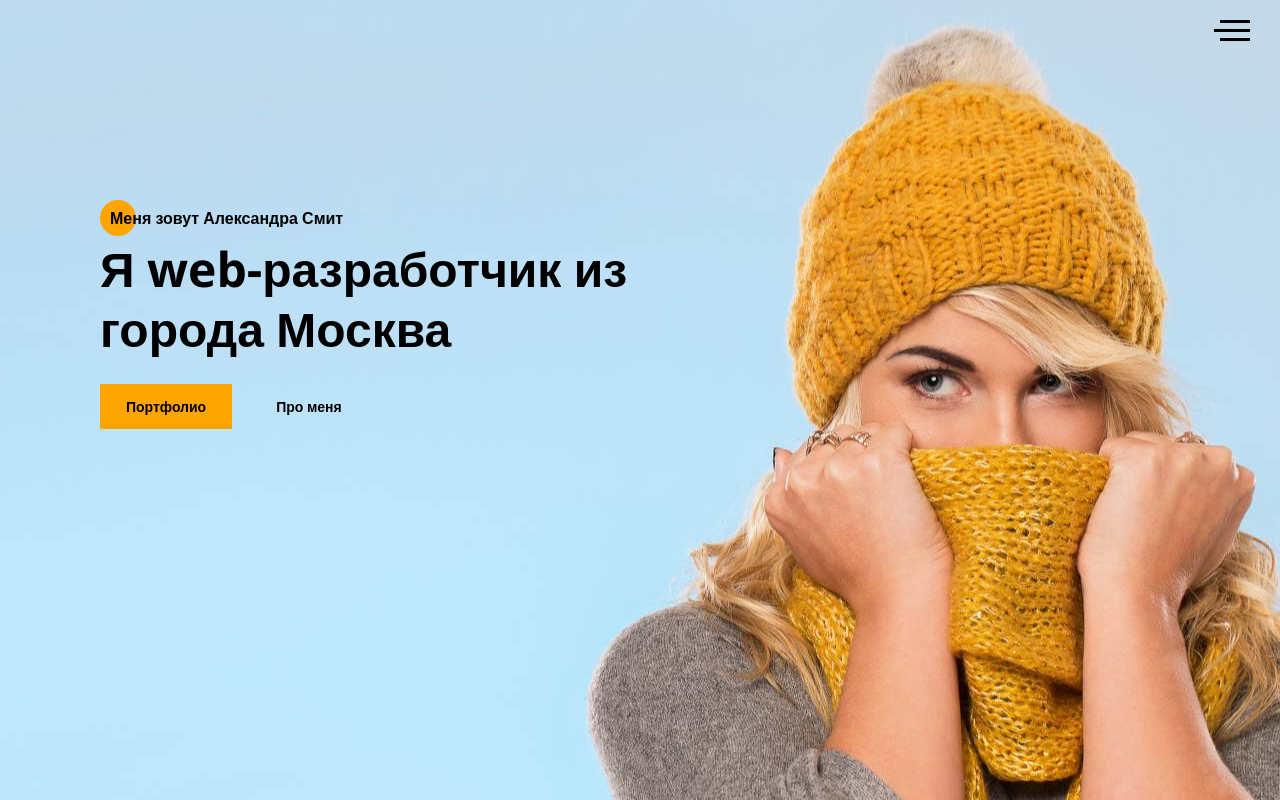
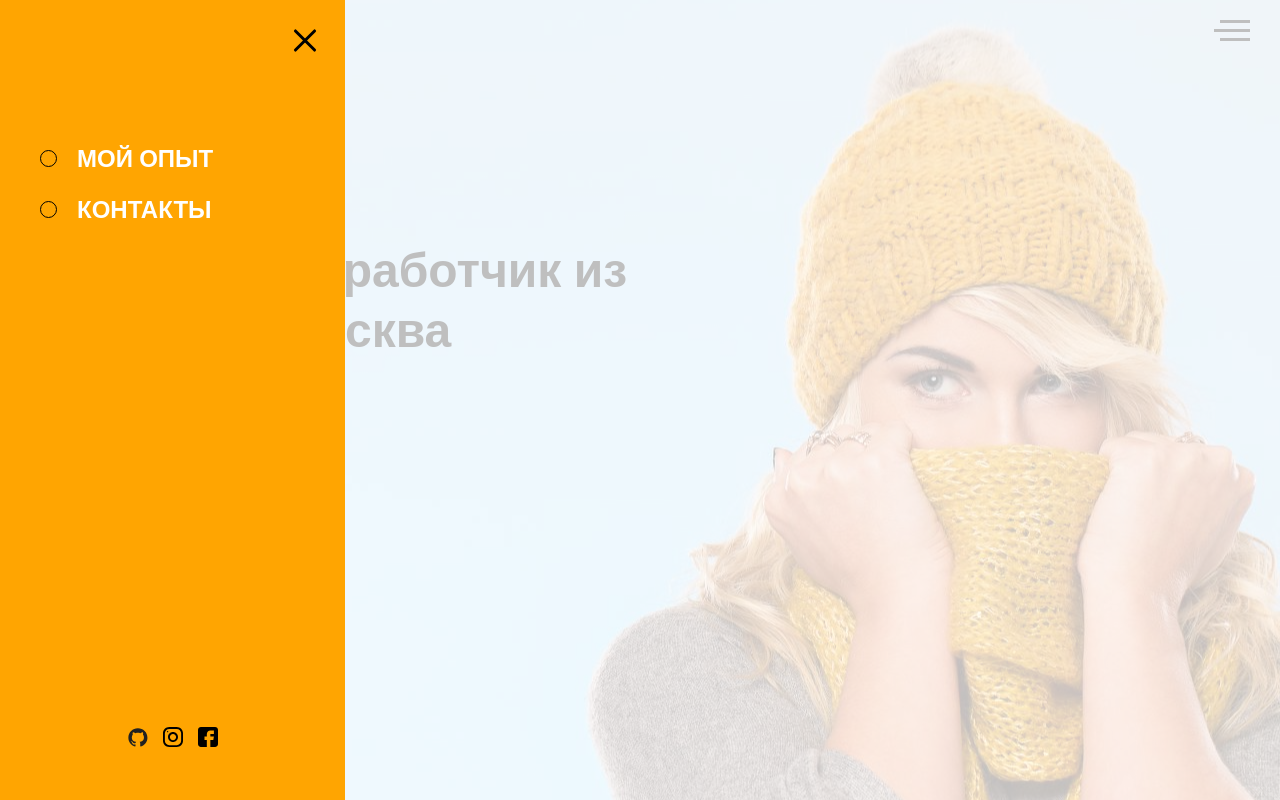
Before and after one commit to yatskeech/krainet-test, a plain HTML site: page index.html in a window 1280 px wide. Both pictures are taken after a click on the element 1232 px from the left and 30 px from the top of the page. Shown: the top 800 px of the page. Drawn offline with nearby package versions, Linux system fonts and the light colour scheme; a web font is replaced by a local one.

Commit message:
feat: implement a mechanism for opening and closing the burger menu

```diff
--- a/assets/css/style.css
+++ b/assets/css/style.css
@@ -3,12 +3,13 @@
   --accent-color: #FFA501;
 }
 
+html {
+  scroll-behavior: smooth;
+}
+
 body {
   font-family: 'Open Sans', sans-serif;
   color: var(--primary-color);
-}
-
-.main {
 }
 
 .container {
@@ -90,29 +91,143 @@ body {
   background-color: var(--accent-color);
 }
 
-.burger {
+.burger__overlay {
+  display: none;
+  position: absolute;
+  top: 0;
+  left: 0;
+  width: 100vw;
+  height: 100vh;
+  background-color: rgb(255, 255, 255, .75);
+  z-index: 100;
+}
+
+.burger_active .burger__overlay {
+  display: block;
+}
+
+.burger__content {
+  display: flex;
+  flex-direction: column;
+  justify-content: space-between;
+  width: 345px;
+  height: 100vh;
+  position: absolute;
+  top: 0;
+  left: 0;
+  background-color: var(--accent-color);
+  padding: 140px 0 50px;
+  box-sizing: border-box;
+  transform: translateX(-100%);
+  z-index: 110;
+  transition: .4s;
+}
+
+.burger_active .burger__content {
+  transform: translateX(0);
+}
+
+.burger__close-btn {
+  width: 30px;
+  height: 30px;
+  position: absolute;
+  top: 25px;
+  right: 25px;
+  z-index: 12;
+  cursor: pointer;
+}
+
+.burger__close-btn::before,
+.burger__close-btn::after {
+  content: '';
+  position: absolute;
+  top: 14px;
+  left: 0;
+  width: 30px;
+  height: 3px;
+  border-radius: 4px;
+  background-color: var(--primary-color);
+}
+
+.burger__close-btn::before {
+  transform: rotate(45deg);
+}
+
+.burger__close-btn::after {
+  transform: rotate(-45deg);
+}
+
+.burger__content-nav {
+  padding-left: 40px;
+}
+
+.burger__nav-list {
+  display: flex;
+  flex-direction: column;
+  gap: 15px;
+  list-style-type: none;
+  padding: 0;
+  margin: 0;
+}
+
+.burger__nav-item {
+  display: flex;
+  align-items: center;
+  gap: 20px;
+}
+
+.burger__nav-item::before {
+  content: '';
+  width: 15px;
+  height: 15px;
+  border: 1px solid var(--primary-color);
+  border-radius: 50%;
+}
+
+.burger__nav-link {
+  color: white;
+  text-transform: uppercase;
+  font-size: 24px;
+  font-weight: 700;
+  line-height: 1.5;
+  text-decoration: none;
+}
+
+.burger__content-socials {
+  align-self: center;
+  display: flex;
+  gap: 15px;
+  list-style-type: none;
+  padding: 0;
+  margin: 0;
+}
+
+.burger__socials-link img {
+  width: 20px;
+  height: 20px;
+}
+
+.burger__open-btn {
   display: flex;
   flex-direction: column;
   gap: 6px;
   align-items: end;
+  position: absolute;
+  top: 20px;
+  right: 30px;
+  z-index: 10;
   cursor: pointer;
 }
 
-.promo__burger {
-  position: absolute;
-  top: 20px;
-  right: 30px;
-}
-
-.burger::before,
-.burger::after {
+.burger__open-btn::before,
+.burger__open-btn::after {
   content: '';
   width: 30px;
   height: 3px;
   background-color: var(--primary-color);
 }
 
-.burger__line {
+.burger__open-btn-line {
   width: 36px;
   height: 3px;
   background-color: var(--primary-color);
@@ -467,7 +582,7 @@ body {
     background-position: 60% center;
   }
 
-  .promo__burger {
+  .burger__open-btn {
     right: 20px;
   }
 }
@@ -525,4 +640,12 @@ body {
   .contacts__form-textarea textarea {
     height: 144px;
   }
+
+  .burger__content {
+    width: 250px;
+  }
+
+  .burger__content-nav {
+    padding-left: 25px;
+  }
 }
--- /dev/null
+++ b/assets/js/burger.js
@@ -0,0 +1,27 @@
+const burgerMenu = document.querySelector('.burger');
+const burgerOverlay = document.querySelector('.burger__overlay');
+const burgerOpenBtn = document.querySelector('.burger__open-btn');
+const burgerCloseBtn = document.querySelector('.burger__close-btn');
+const burgerNav = document.querySelector('.burger__content-nav');
+
+
+function open() {
+  window.scrollTo(0, 0);
+  burgerMenu.classList.add('burger_active');
+  document.body.style.overflow = 'hidden';
+}
+
+function close() {
+  burgerMenu.classList.remove('burger_active');
+  document.body.style.overflow = 'visible';
+}
+
+burgerOpenBtn.addEventListener('click', open);
+burgerOverlay.addEventListener('click', close);
+burgerCloseBtn.addEventListener('click', close);
+
+burgerNav.addEventListener('click', (event) => {
+  if (event.target.classList.contains('burger__nav-link')) {
+    close();
+  }
+});
--- a/index.html
+++ b/index.html
@@ -9,6 +9,7 @@
   <link href='https://fonts.googleapis.com/css2?family=Jost:ital,wght@0,100..900;1,100..900&family=Open+Sans:ital,wght@0,300..800;1,300..800&family=Outfit:wght@100..900&family=Poppins:ital,wght@0,100;0,200;0,300;0,400;0,500;0,600;0,700;0,800;0,900;1,100;1,200;1,300;1,400;1,500;1,600;1,700;1,800;1,900&family=Unbounded:wght@200..900&display=swap' rel='stylesheet'>
   <link rel='stylesheet' href='./assets/css/normalize.css'>
   <link rel='stylesheet' href='./assets/css/style.css'>
+  <script type='module' src='./assets/js/burger.js' defer></script>
   <title>Тестовое задание React trainee Krainet</title>
 </head>
 <body>
@@ -26,32 +27,65 @@
         </div>
       </div>
     </div>
-    <div class='burger promo__burger'>
-      <div class='burger__line'></div>
+    <div class='burger'>
+      <div class='burger__overlay'></div>
+      <div class='burger__content'>
+        <div class='burger__close-btn'></div>
+        <nav class='burger__content-nav'>
+          <ul class='burger__nav-list'>
+            <li class='burger__nav-item'>
+              <a href='#experience' class='burger__nav-link'>МОЙ ОПЫТ</a>
+            </li>
+            <li class='burger__nav-item'>
+              <a href='#contacts' class='burger__nav-link'>КОНТАКТЫ</a>
+            </li>
+          </ul>
+        </nav>
+        <ul class='burger__content-socials'>
+          <li class='burger__socials-item'>
+            <a class='burger__socials-link' href='https://github.com/'>
+              <img src='./assets/images/icons/github.svg' alt='Github'>
+            </a>
+          </li>
+          <li class='burger__socials-item'>
+            <a class='burger__socials-link' href='https://www.instagram.com/'>
+              <img src='./assets/images/icons/instagram.svg' alt='Instagram'>
+            </a>
+          </li>
+          <li class='burger__socials-item'>
+            <a class='burger__socials-link' href='https://www.facebook.com/'>
+              <img src='./assets/images/icons/facebook.svg' alt='Facebook'>
+            </a>
+          </li>
+        </ul>
+      </div>
+      <div class='burger__open-btn'>
+        <div class='burger__open-btn-line'></div>
+      </div>
     </div>
     <div class='socials promo_socials'>
       Социальные сети
       <div class='socials__line'></div>
       <ul class='socials__list'>
         <li class='socials__list-item'>
-          <a class='socials__item-link' href='/'>
-            <img src='./assets/images/icons/github.svg' alt=''>
+          <a class='socials__item-link' href='https://github.com/'>
+            <img src='./assets/images/icons/github.svg' alt='Github'>
           </a>
         </li>
         <li class='socials__list-item'>
-          <a class='socials__item-link' href='/'>
-            <img src='./assets/images/icons/instagram.svg' alt=''>
+          <a class='socials__item-link' href='https://www.instagram.com/'>
+            <img src='./assets/images/icons/instagram.svg' alt='Instagram'>
           </a>
         </li>
         <li class='socials__list-item'>
-          <a class='socials__item-link' href='/'>
-            <img src='./assets/images/icons/facebook.svg' alt=''>
+          <a class='socials__item-link' href='https://www.facebook.com/'>
+            <img src='./assets/images/icons/facebook.svg' alt='Facebook'>
           </a>
         </li>
       </ul>
     </div>
   </section>
-  <section class='experience main__experience'>
+  <section id='experience' class='experience main__experience'>
     <div class='container'>
       <div class='experience__inner-box'>
         <div class='experience__header'>
@@ -126,11 +160,11 @@
       </div>
     </div>
   </section>
-  <section class='contacts main__contacts'>
+  <section id='contacts' class='contacts main__contacts'>
     <div class='container'>
       <div class='contacts__inner-box'>
         <div class='contacts__img-box'>
-          <img src='./assets/images/contacts.jpg' alt=''>
+          <img src='./assets/images/contacts.jpg' alt='Моя фотография'>
         </div>
         <div class='contacts__content'>
           <div class='contacts__header'>
@@ -143,18 +177,18 @@
               <span class='contacts__info-text'>Любым удобным для вас способом:</span>
               <ul class='contacts__socials-list'>
                 <li class='contacts__socials-item'>
-                  <a class='contacts__item-link' href='/'>
-                    <img src='./assets/images/icons/facebook.svg' alt=''>
+                  <a class='contacts__item-link' href='https://www.facebook.com/'>
+                    <img src='./assets/images/icons/facebook.svg' alt='Facebook'>
                   </a>
                 </li>
                 <li class='contacts__socials-item'>
-                  <a class='contacts__item-link' href='/'>
-                    <img src='./assets/images/icons/telegram.svg' alt=''>
+                  <a class='contacts__item-link' href='https://web.telegram.org/'>
+                    <img src='./assets/images/icons/telegram.svg' alt='Telegram'>
                   </a>
                 </li>
                 <li class='contacts__socials-item'>
-                  <a class='contacts__item-link' href='/'>
-                    <img src='./assets/images/icons/instagram.svg' alt=''>
+                  <a class='contacts__item-link' href='https://www.instagram.com/'>
+                    <img src='./assets/images/icons/instagram.svg' alt='Instagram'>
                   </a>
                 </li>
               </ul>
```
